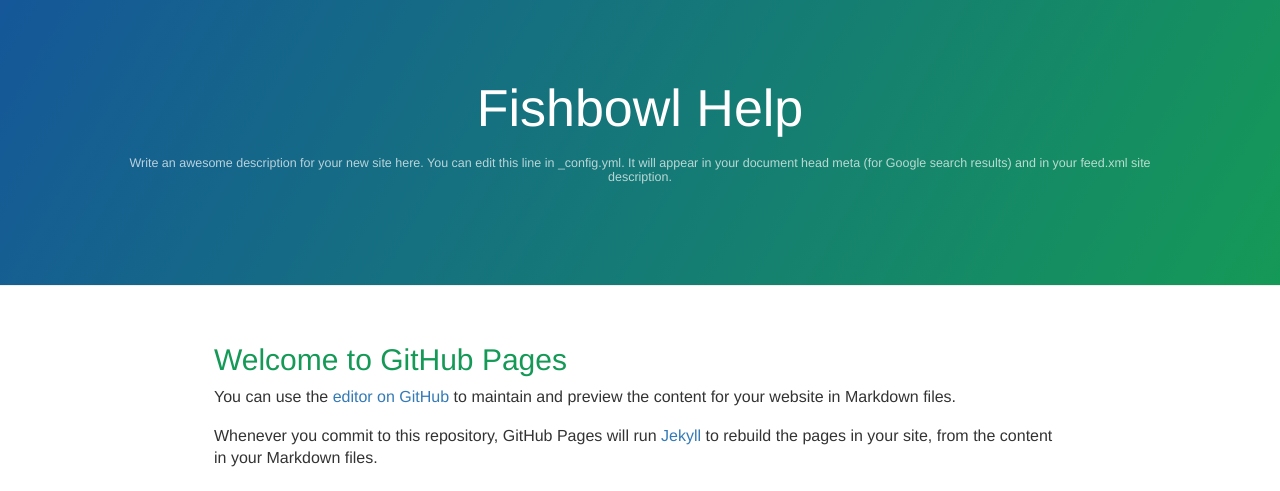
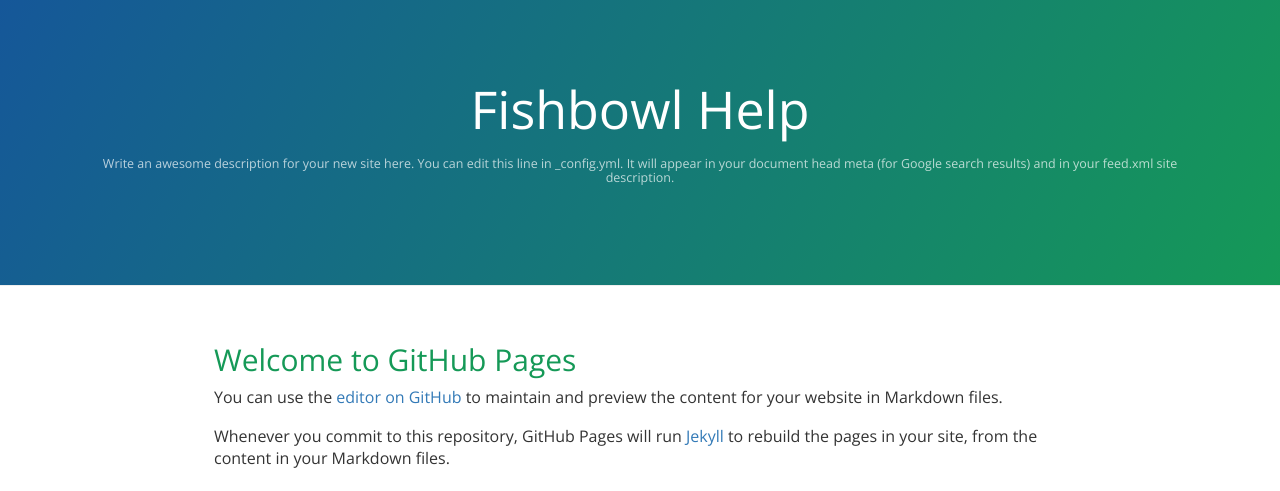
Before and after one commit to mfelt/mfelt.github.io, a Jekyll site: the page built from index.md, in a window 1280 px wide. Shown: the top 491 px of the page. Built offline with Jekyll 4.4.1, drawn with Linux system fonts in a browser that asks for light colours; nearby versions of some CDN libraries; our own code applies the rules of GitHub Pages for plain Markdown files.

Commit message:
Update jekyll-theme-cayman.scss

```diff
--- a/_sass/jekyll-theme-cayman.scss
+++ b/_sass/jekyll-theme-cayman.scss
@@ -27,7 +27,7 @@
 body {
   padding: 0;
   margin: 0;
-  font-family: "Open Sans", "Helvetica Neue", Helvetica, Arial, sans-serif;
+  font-family: "Open Sans", "Helvetica Neue", Helvetica, Arial, sans-serif!important;
   font-size: 16px;
   line-height: 1.5;
   color: $body-text-color;
```
